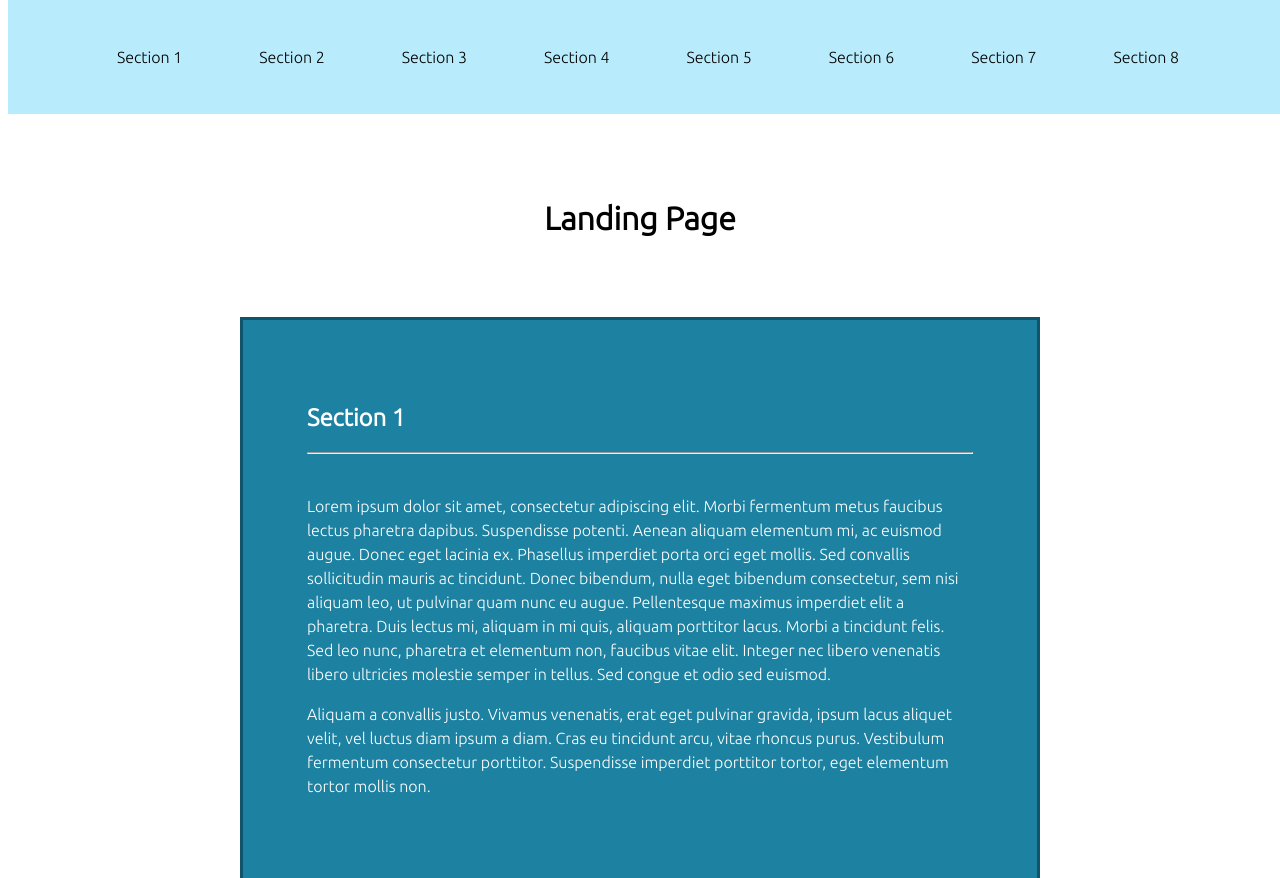
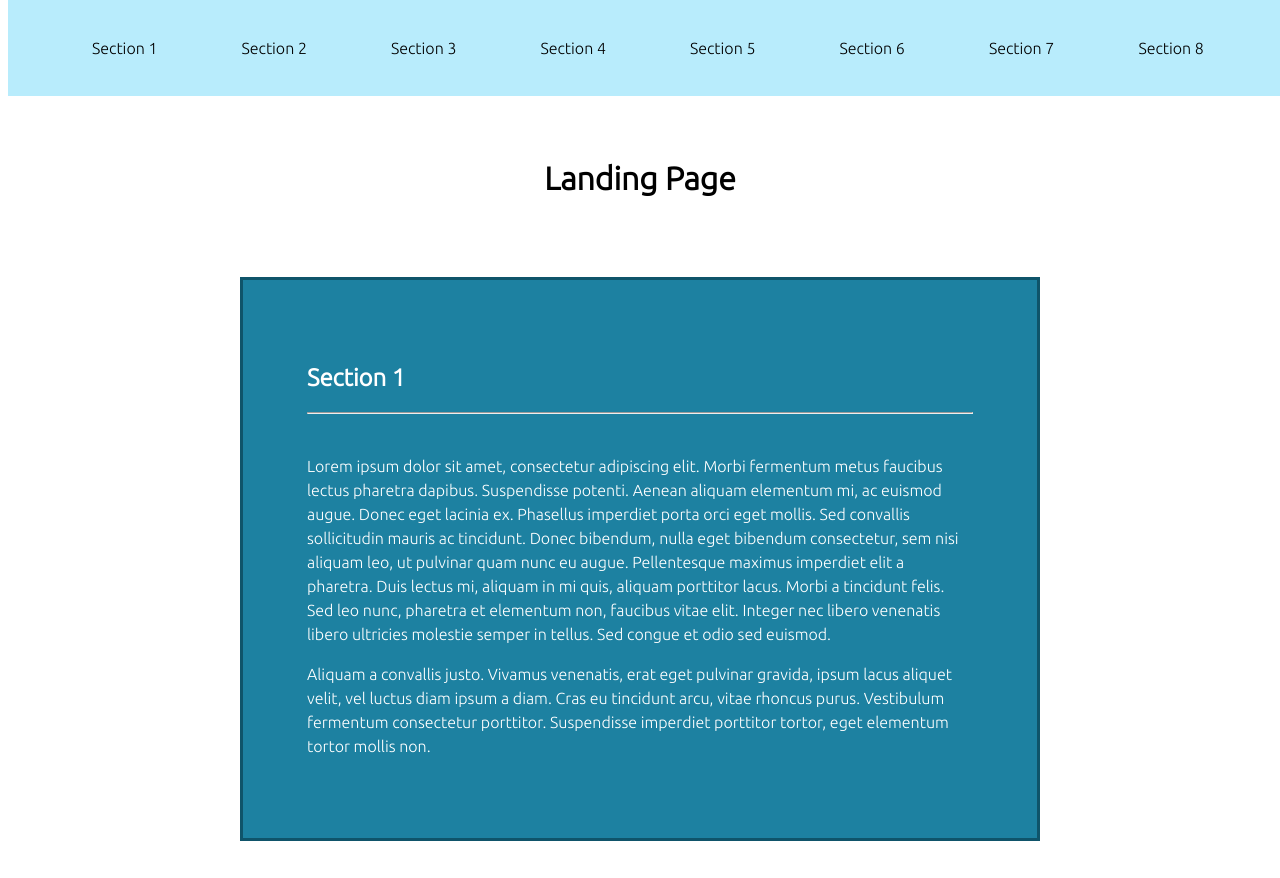
Before and after one commit to AbuBakr-S/interactive-landing-page, a plain HTML site: page index.html in a window 1280 px wide. Shown: the top 878 px of the page. Drawn offline with Linux system fonts and the light colour scheme.

Commit message:
fix: Modifying heading gap and default padding

```diff
--- a/css/styles.css
+++ b/css/styles.css
@@ -8,7 +8,7 @@ body {
 }
 
 h1 {
-    margin-top: 25vh;
+    margin-top: 20vh;
 }
 
 .navbar {
@@ -21,7 +21,12 @@ h1 {
 .list {
     display: flex;
     justify-content: space-evenly;
-    padding: 2.5vw;
+    align-items: center;
+    height: 8vh;
+}
+
+nav.navbar ul {
+    padding: 0;
 }
 
 nav.navbar ul li {
```
